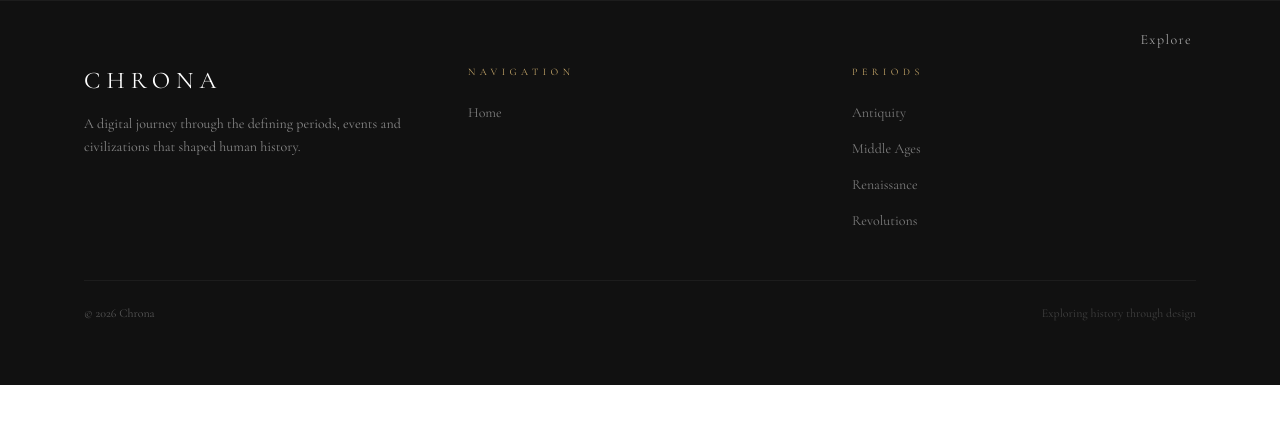
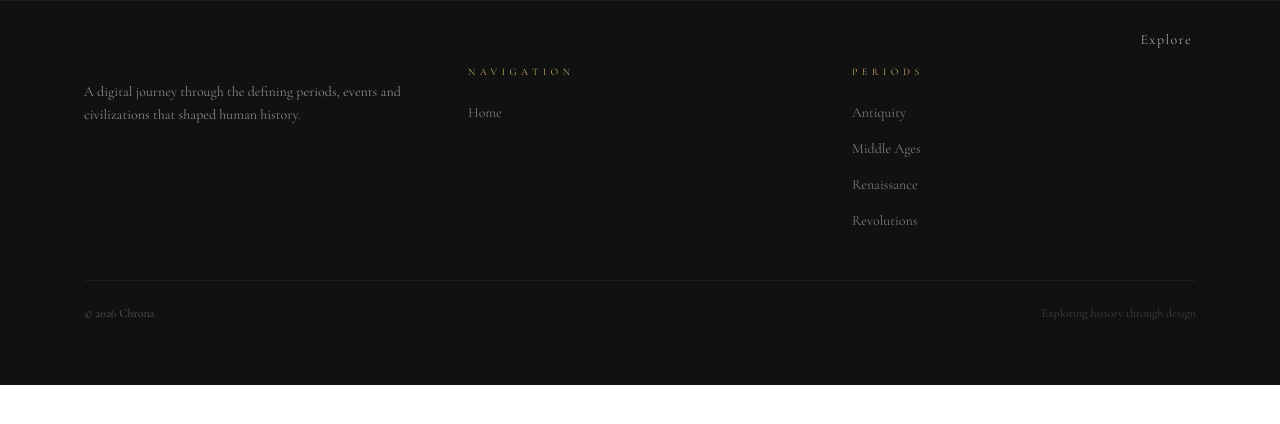
Before and after one commit to ateyaa21/Chrona, a React (Vite) app: page /periods/revolutions in a window 1280 px wide. Shown: the top 424 px of the page. Built offline with nearby package versions, Linux system fonts and the light colour scheme.

Commit message:
Update Footer.jsx

```diff
--- a/src/components/Footer.jsx
+++ b/src/components/Footer.jsx
@@ -24,7 +24,7 @@ export default function Footer() {
                 text-white
               "
             >
-              CHRONA
+              {/* CHRONA  */}
             </h2>
 
             <p
```
